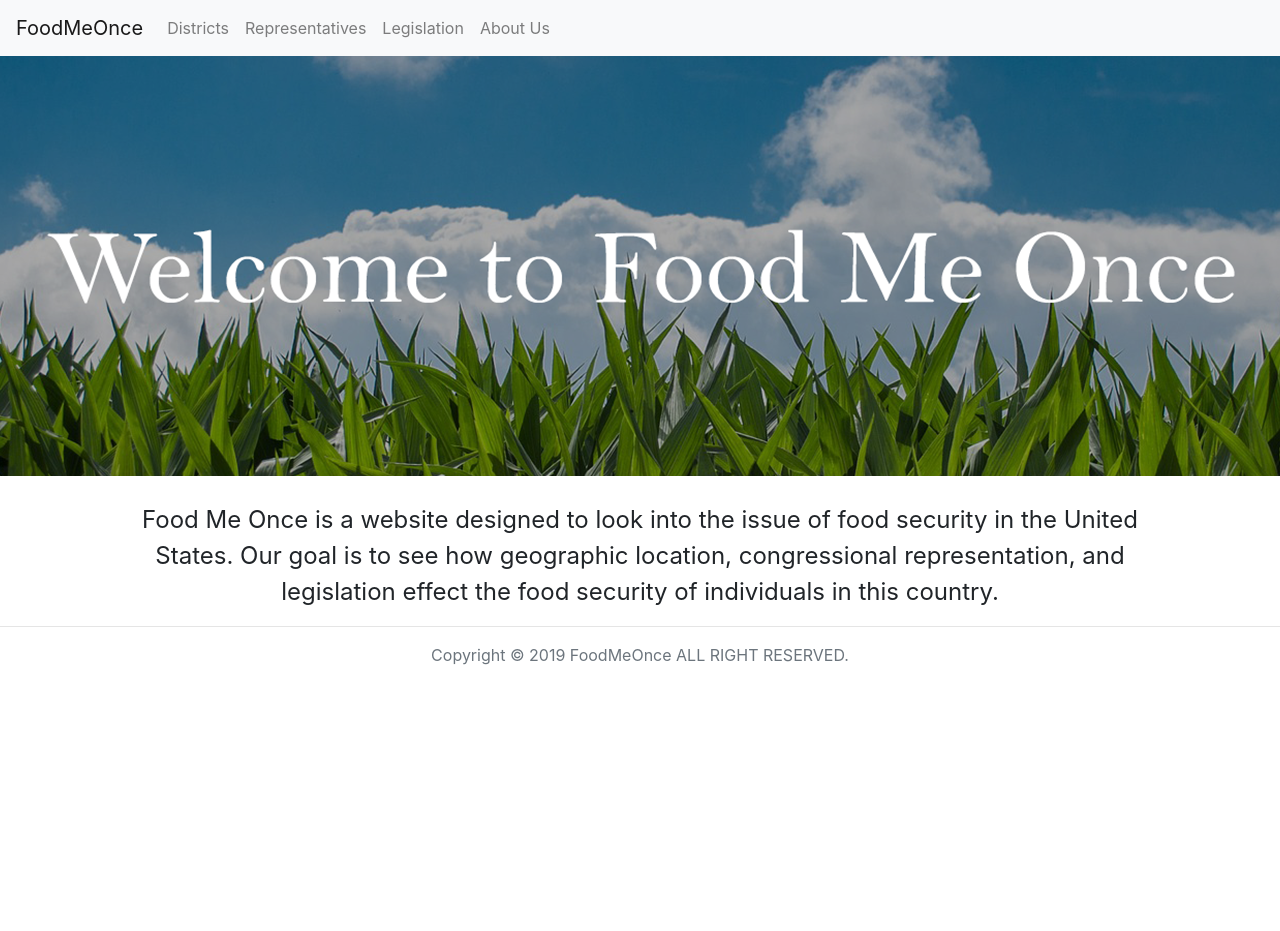
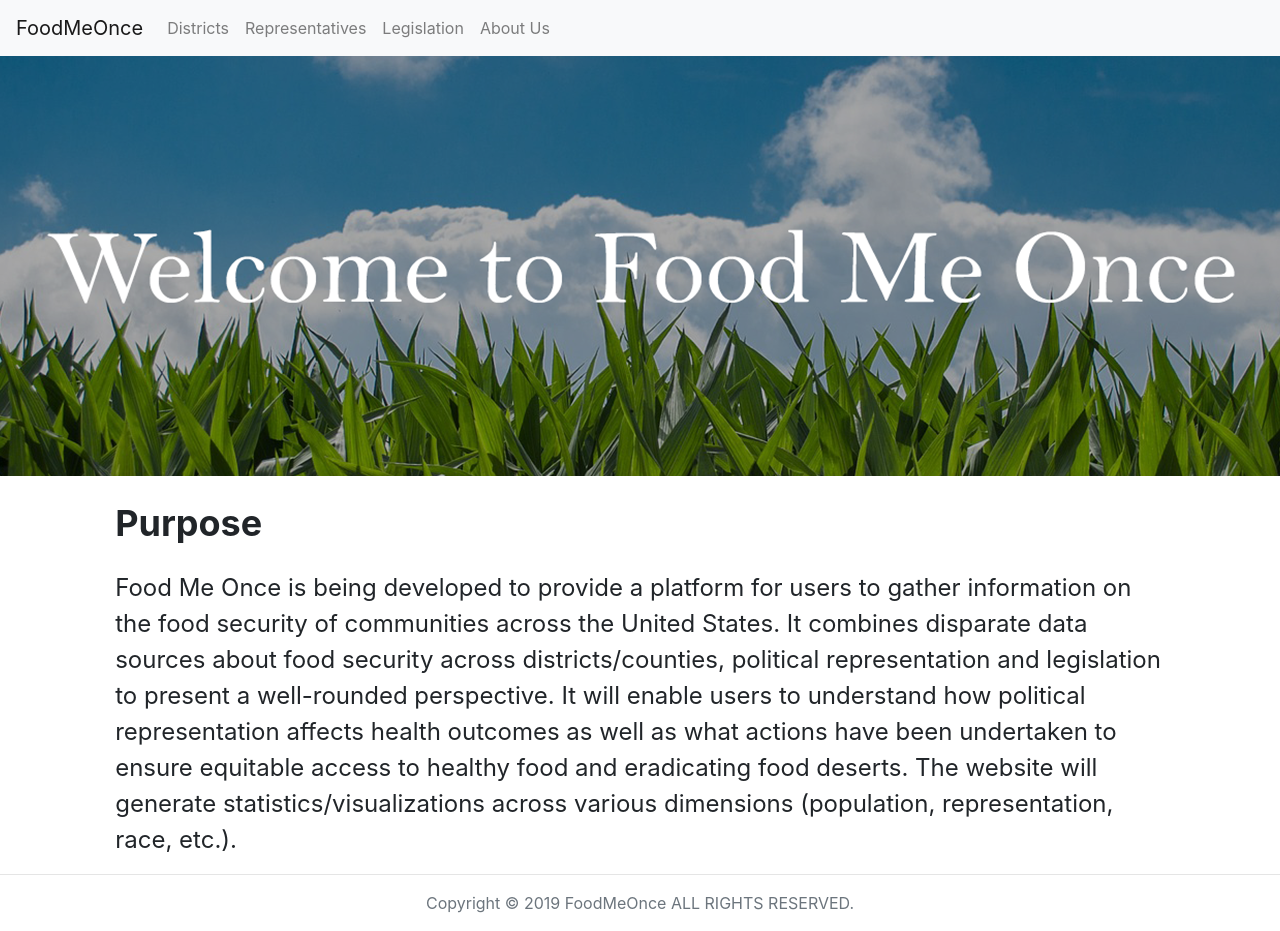
Before and after one commit to nithinp300/FoodMeOnce, a React (Create React App) app in the folder frontend/: page / in a window 1280 px wide. Before the commit the page ends 800 px from the top, so only its background shows below. Built offline with nearby package versions, Linux system fonts and the light colour scheme.

Commit message:
added in basic text on splash page - placeholder

```diff
--- a/frontend/src/components/App.css
+++ b/frontend/src/components/App.css
@@ -21,9 +21,18 @@
   color: #09d3ac;
 }
 
+.header-text {
+  font-size: calc(20px + 2vmin);
+  text-align: left;
+  font-weight: bold;
+  margin-top: 2%;
+  margin-right: 9%;
+  margin-left: 9%;
+}
+
 .para {
   font-size: calc(8px + 2vmin);
-  text-align: center;
+  text-align: left;
   font: optima;
   margin-top: 2%;
   margin-right: 9%;
--- a/frontend/src/components/App.js
+++ b/frontend/src/components/App.js
@@ -52,7 +52,7 @@ function App() {
 
       <hr />
       <div className="text-center text-secondary">
-        <p>Copyright © 2019 FoodMeOnce ALL RIGHT RESERVED.</p>
+        <p>Copyright © 2019 FoodMeOnce ALL RIGHTS RESERVED.</p>
       </div>
     </div>
   );
--- a/frontend/src/components/SplashPage/index.js
+++ b/frontend/src/components/SplashPage/index.js
@@ -12,9 +12,17 @@ function SplashPage() {
         alt="Welcome Page"
         style={{width: "100%"}}
       />
-
-      <p className='para'>Food Me Once is a website designed to look into the issue of food security in the United States. Our goal is to see how geographic location, congressional representation,
-        and legislation effect the food security of individuals in this country.</p>
+    <div className="splash-page-content">
+        <h1 className="header-text">Purpose</h1>
+      <p className='para'>Food Me Once is being developed to provide a platform for users to gather information on
+the food security of communities across the United States. It combines disparate data
+sources about food security across districts/counties, political representation and
+legislation to present a well-rounded perspective. It will enable users to understand how
+political representation affects health outcomes as well as what actions have been
+undertaken to ensure equitable access to healthy food and eradicating food deserts. The
+website will generate statistics/visualizations across various dimensions (population,
+representation, race, etc.).</p>
+    </div>
     </div>
   );
 }
```
